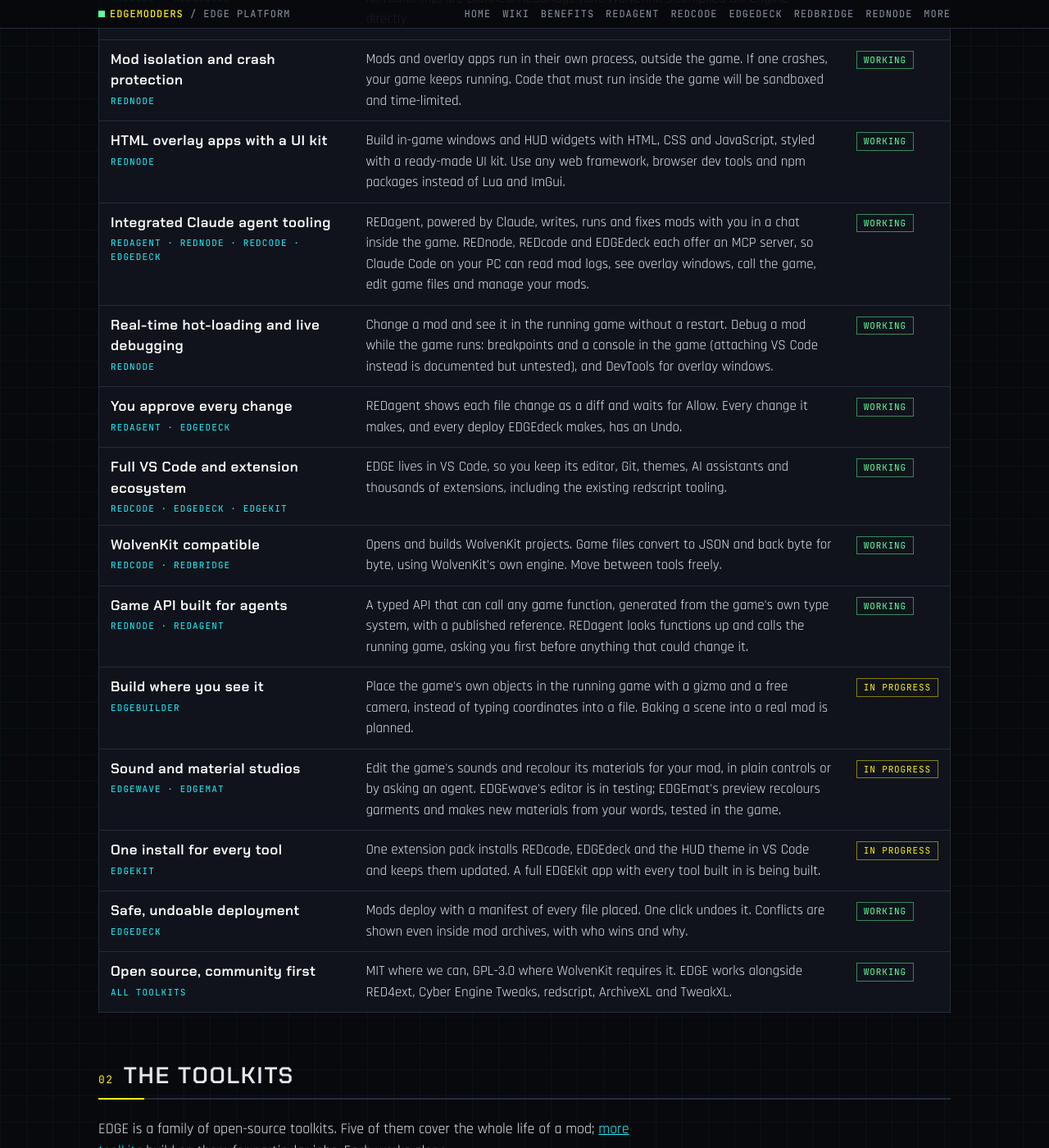
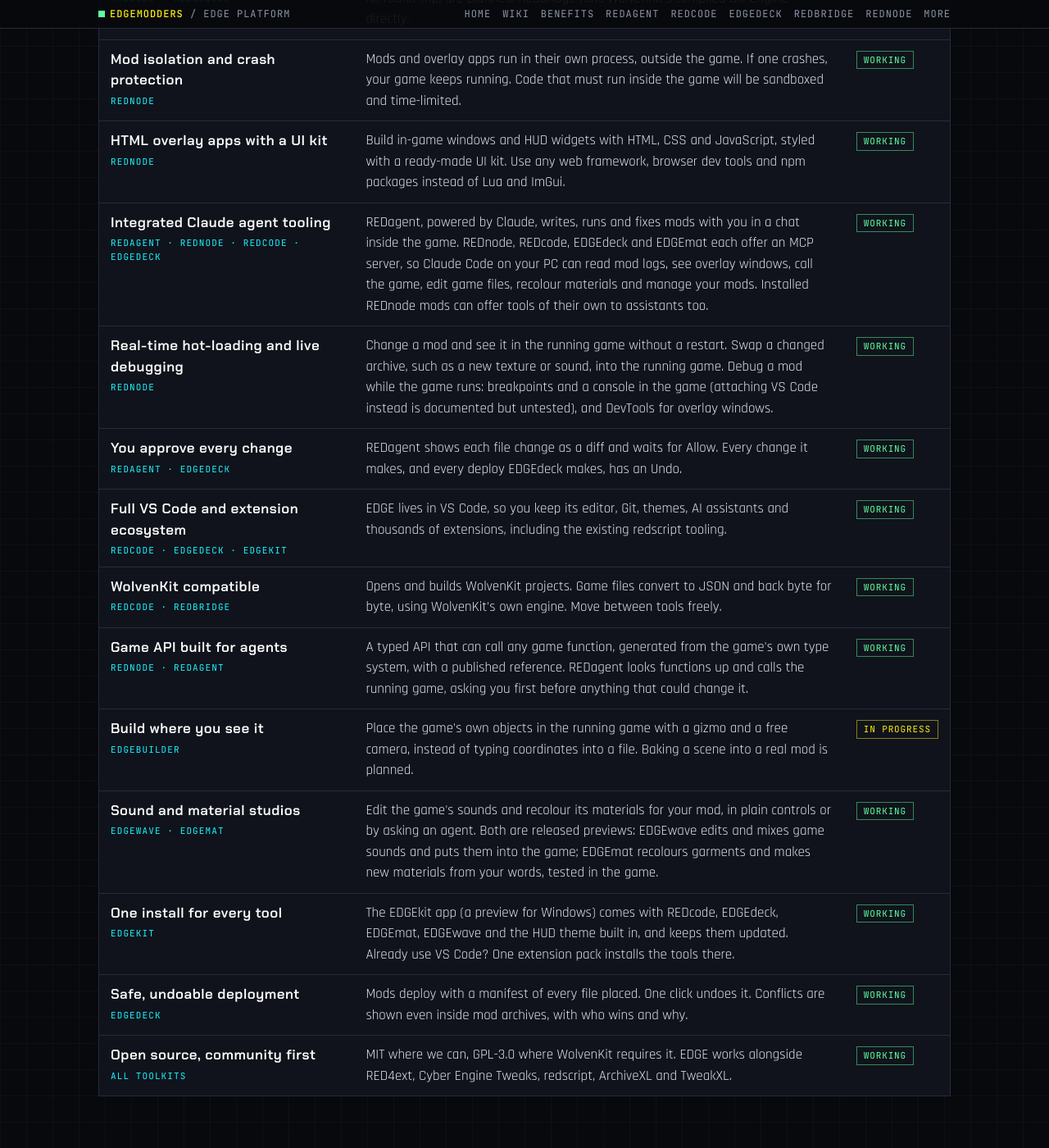
Before and after one commit to Edgemodders/EDGEweb, a Jekyll site: the page docs/platform.html, which Jekyll copies as it is, in a window 1280 px wide and 1400 px high, scrolled down 968 px. Shown: the whole window at 82% size. Built offline with Jekyll 4.4.1, drawn with Linux system fonts in a browser that asks for light colours; some of the changed text lies outside the part shown.

Commit message:
Landing and platform pages: current tool versions and statuses (REDnode 0.37.0, REDagent 0.3.1, EDGEwave and the EDGEkit app released)
Co-Authored-By: Claude Opus 5.5 <noreply@anthropic.com>

```diff
--- a/docs/platform.html
+++ b/docs/platform.html
@@ -47,15 +47,15 @@
       <tr><td>Native engine, bare-metal performance<span class="from">REDnode &middot; REDbridge</span></td><td>No emulation layer. REDnode is a native RED4ext plugin that draws with the game's own Direct3D 12 device. Simple rules that run inside the game's hooks, with no round trip, are planned. REDbridge runs WolvenKit's compiled C# engine directly.</td><td><span class="st wip">In progress</span></td></tr>
       <tr><td>Mod isolation and crash protection<span class="from">REDnode</span></td><td>Mods and overlay apps run in their own process, outside the game. If one crashes, your game keeps running. Code that must run inside the game will be sandboxed and time-limited.</td><td><span class="st on">Working</span></td></tr>
       <tr><td>HTML overlay apps with a UI kit<span class="from">REDnode</span></td><td>Build in-game windows and HUD widgets with HTML, CSS and JavaScript, styled with a ready-made UI kit. Use any web framework, browser dev tools and npm packages instead of Lua and ImGui.</td><td><span class="st on">Working</span></td></tr>
-      <tr><td>Integrated Claude agent tooling<span class="from">REDagent &middot; REDnode &middot; REDcode &middot; EDGEdeck</span></td><td>REDagent, powered by Claude, writes, runs and fixes mods with you in a chat inside the game. REDnode, REDcode and EDGEdeck each offer an MCP server, so Claude Code on your PC can read mod logs, see overlay windows, call the game, edit game files and manage your mods.</td><td><span class="st on">Working</span></td></tr>
-      <tr><td>Real-time hot-loading and live debugging<span class="from">REDnode</span></td><td>Change a mod and see it in the running game without a restart. Debug a mod while the game runs: breakpoints and a console in the game (attaching VS Code instead is documented but untested), and DevTools for overlay windows.</td><td><span class="st on">Working</span></td></tr>
+      <tr><td>Integrated Claude agent tooling<span class="from">REDagent &middot; REDnode &middot; REDcode &middot; EDGEdeck</span></td><td>REDagent, powered by Claude, writes, runs and fixes mods with you in a chat inside the game. REDnode, REDcode, EDGEdeck and EDGEmat each offer an MCP server, so Claude Code on your PC can read mod logs, see overlay windows, call the game, edit game files, recolour materials and manage your mods. Installed REDnode mods can offer tools of their own to assistants too.</td><td><span class="st on">Working</span></td></tr>
+      <tr><td>Real-time hot-loading and live debugging<span class="from">REDnode</span></td><td>Change a mod and see it in the running game without a restart. Swap a changed archive, such as a new texture or sound, into the running game. Debug a mod while the game runs: breakpoints and a console in the game (attaching VS Code instead is documented but untested), and DevTools for overlay windows.</td><td><span class="st on">Working</span></td></tr>
       <tr><td>You approve every change<span class="from">REDagent &middot; EDGEdeck</span></td><td>REDagent shows each file change as a diff and waits for Allow. Every change it makes, and every deploy EDGEdeck makes, has an Undo.</td><td><span class="st on">Working</span></td></tr>
       <tr><td>Full VS Code and extension ecosystem<span class="from">REDcode &middot; EDGEdeck &middot; EDGEkit</span></td><td>EDGE lives in VS Code, so you keep its editor, Git, themes, AI assistants and thousands of extensions, including the existing redscript tooling.</td><td><span class="st on">Working</span></td></tr>
       <tr><td>WolvenKit compatible<span class="from">REDcode &middot; REDbridge</span></td><td>Opens and builds WolvenKit projects. Game files convert to JSON and back byte for byte, using WolvenKit's own engine. Move between tools freely.</td><td><span class="st on">Working</span></td></tr>
       <tr><td>Game API built for agents<span class="from">REDnode &middot; REDagent</span></td><td>A typed API that can call any game function, generated from the game's own type system, with a published reference. REDagent looks functions up and calls the running game, asking you first before anything that could change it.</td><td><span class="st on">Working</span></td></tr>
       <tr><td>Build where you see it<span class="from">EDGEbuilder</span></td><td>Place the game's own objects in the running game with a gizmo and a free camera, instead of typing coordinates into a file. Baking a scene into a real mod is planned.</td><td><span class="st wip">In progress</span></td></tr>
-      <tr><td>Sound and material studios<span class="from">EDGEwave &middot; EDGEmat</span></td><td>Edit the game's sounds and recolour its materials for your mod, in plain controls or by asking an agent. EDGEwave's editor is in testing; EDGEmat's preview recolours garments and makes new materials from your words, tested in the game.</td><td><span class="st wip">In progress</span></td></tr>
-      <tr><td>One install for every tool<span class="from">EDGEkit</span></td><td>One extension pack installs REDcode, EDGEdeck and the HUD theme in VS Code and keeps them updated. A full EDGEkit app with every tool built in is being built.</td><td><span class="st wip">In progress</span></td></tr>
+      <tr><td>Sound and material studios<span class="from">EDGEwave &middot; EDGEmat</span></td><td>Edit the game's sounds and recolour its materials for your mod, in plain controls or by asking an agent. Both are released previews: EDGEwave edits and mixes game sounds and puts them into the game; EDGEmat recolours garments and makes new materials from your words, tested in the game.</td><td><span class="st on">Working</span></td></tr>
+      <tr><td>One install for every tool<span class="from">EDGEkit</span></td><td>The EDGEkit app (a preview for Windows) comes with REDcode, EDGEdeck, EDGEmat, EDGEwave and the HUD theme built in, and keeps them updated. Already use VS Code? One extension pack installs the tools there.</td><td><span class="st on">Working</span></td></tr>
       <tr><td>Safe, undoable deployment<span class="from">EDGEdeck</span></td><td>Mods deploy with a manifest of every file placed. One click undoes it. Conflicts are shown even inside mod archives, with who wins and why.</td><td><span class="st on">Working</span></td></tr>
       <tr><td>Open source, community first<span class="from">All toolkits</span></td><td>MIT where we can, GPL-3.0 where WolvenKit requires it. EDGE works alongside RED4ext, Cyber Engine Tweaks, redscript, ArchiveXL and TweakXL.</td><td><span class="st on">Working</span></td></tr>
     </tbody>
@@ -86,6 +86,8 @@
         <li>Every file change shown as a diff first: Allow, Allow all, or Deny</li>
         <li>Undo for every change, with backups kept on your PC</li>
         <li>Opus for building mods, Sonnet for quick questions; each answer shows its cost</li>
+        <li>Uses the tools other REDnode mods offer, asking you first unless a tool only reads</li>
+        <li>0.3.1 released for game 2.31; uses your own Anthropic API key</li>
       </ul>
       <div class="links"><a href="https://edgemodders.github.io/REDagent/">Docs</a><a href="https://github.com/Edgemodders/REDagent">GitHub</a></div>
     </div>
@@ -164,6 +166,7 @@
         <li>Decodes textures, resolves hashes, reads mod archives and TweakDB without the game running</li>
         <li>Packs, exports and imports with WolvenKit's own tools</li>
         <li>One API for the editor, EDGEdeck, REDnode and AI agents (through <code>redcode-mcp</code>)</li>
+        <li>0.10.0 released; REDcode, EDGEdeck and REDnode download it for you</li>
       </ul>
       <div class="links"><a href="https://edgemodders.github.io/REDbridge/">Docs</a><a href="https://github.com/Edgemodders/REDbridge">GitHub</a></div>
     </div>
@@ -191,7 +194,10 @@
         <li>Read and change TweakDB, with changes undone when the mod stops</li>
         <li>An in-game Mod Manager, and spaces: named sets of windows, like virtual desktops</li>
         <li>An MCP server that lets AI agents read logs, see windows and call the game</li>
+        <li>Mod services: mods call each other, and offer their own tools to AI agents</li>
+        <li>Swap changed archives into the running game, sounds included</li>
         <li>Live debugging: breakpoints in Node mods, DevTools for overlay windows</li>
+        <li>0.37.0 released for game 2.31, a zip you install like any mod</li>
       </ul>
       <div class="links"><a href="https://edgemodders.github.io/REDnode/">Docs</a><a href="https://edgemodders.github.io/REDnode/overlay-apps.html">Overlay apps</a><a href="https://github.com/Edgemodders/REDnode">GitHub</a></div>
     </div>
@@ -239,14 +245,15 @@
   <h2><span class="id">10</span>Shape sound with EDGEwave</h2><div class="rule"></div>
   <div class="kit">
     <div>
-      <div class="head"><img src="assets/tools/edgewave.png" alt=""><div><div class="name">EDGE<span>wave</span></div><div class="role">The sound studio &middot; in development</div></div></div>
+      <div class="head"><img src="assets/tools/edgewave.png" alt=""><div><div class="name">EDGE<span>wave</span></div><div class="role">The sound studio &middot; preview</div></div></div>
       <p>A sound studio for Cyberpunk 2077 modding that works beside REDcode. Open a game sound from REDcode in one click and edit it for your mod.</p>
       <ul>
         <li>Trim, cut, paste, fades, gain, normalize and loop points as plain buttons</li>
         <li>Edits you can undo, saved in a small file that holds no game audio</li>
-        <li>Renders a WAV into your project</li>
-        <li>In development: the editor is in hand testing and not released yet</li>
-        <li>Planned: mixing and effects, putting sounds back into the game, and MCP tools for agents</li>
+        <li>Mix tracks on one timeline with effects such as Radio and Holocall, then render a WAV into your project</li>
+        <li>Into the Game: override a game sound, or replace or silence a sound event, tested in the game</li>
+        <li>Voice tools through ElevenLabs, with your own key</li>
+        <li>0.1.0 preview on the VS Code Marketplace and Open VSX</li>
       </ul>
       <div class="links"><a href="wiki/edgewave/">Wiki</a><a href="https://edgemodders.github.io/EDGEwave/">Docs</a><a href="https://github.com/Edgemodders/EDGEwave">GitHub</a></div>
     </div>
@@ -295,10 +302,10 @@
       <div class="head"><img src="assets/tools/edgekit.png" alt=""><div><div class="name">EDGE<span>kit</span></div><div class="role">The editor app</div></div></div>
       <p>The EDGEmodders editor: one app with every EDGE tool built in, beside VS Code without touching it.</p>
       <ul>
-        <li>Today: an extension pack that installs REDcode, EDGEdeck and the HUD theme in VS Code in one go (0.1.0, preview)</li>
-        <li>The tools in the pack keep updating themselves</li>
-        <li>Being built: the EDGEkit app, an open-source build of VS Code with EDGE branding</li>
-        <li>Planned for the app: works offline on first start, telemetry off, extensions from Open VSX</li>
+        <li>The EDGEkit app, built from Code - OSS (VS Code's open-source core) with EDGE branding: 1.140.1 released as a preview for Windows x64</li>
+        <li>REDcode, EDGEdeck, EDGEmat, EDGEwave and the HUD theme built in; works offline on first start</li>
+        <li>The app and its tools keep themselves up to date, the tools from Open VSX</li>
+        <li>Already use VS Code? An extension pack installs REDcode, EDGEdeck and the HUD theme in one go (0.2.0, preview)</li>
       </ul>
       <div class="links"><a href="wiki/edgekit/">Wiki</a><a href="https://edgemodders.github.io/EDGEkit/">Docs</a><a href="https://github.com/Edgemodders/EDGEkit">GitHub</a></div>
     </div>
```
Also changed, not shown: other parts of docs/platform.html (+4 -4 lines), docs/index.html (+10 -10 lines).
